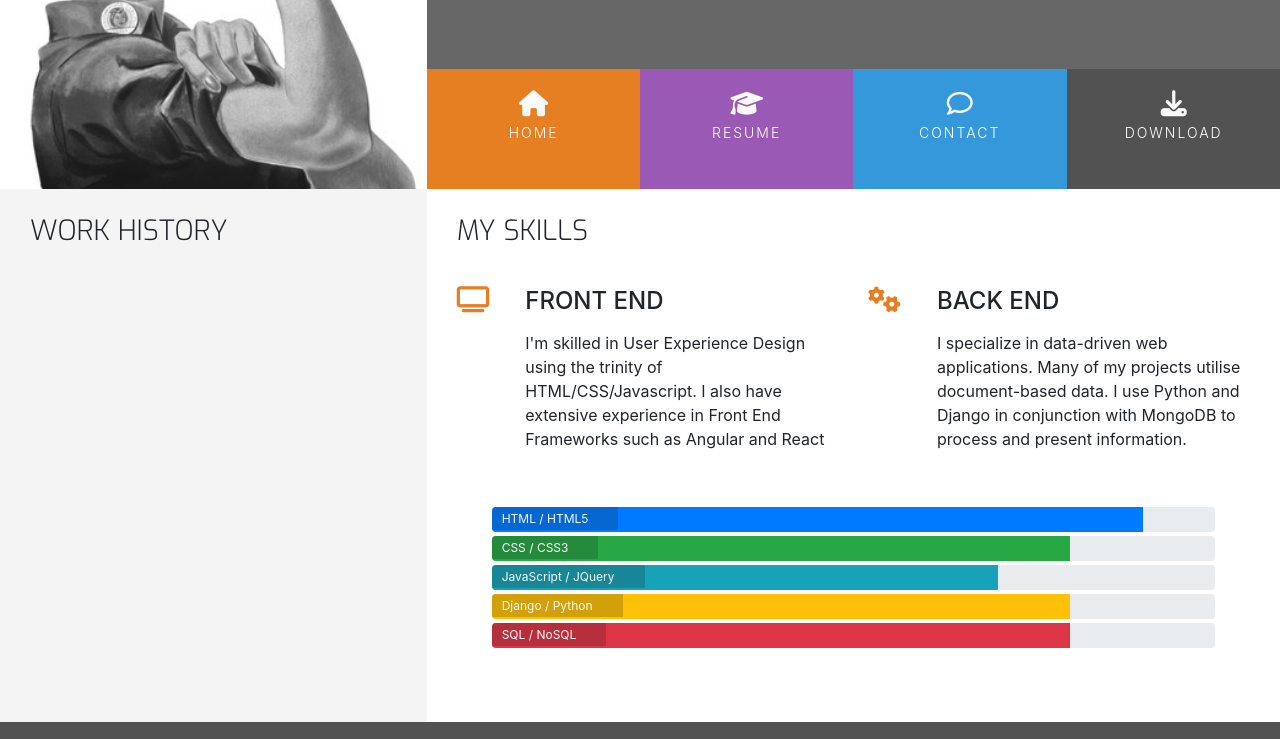
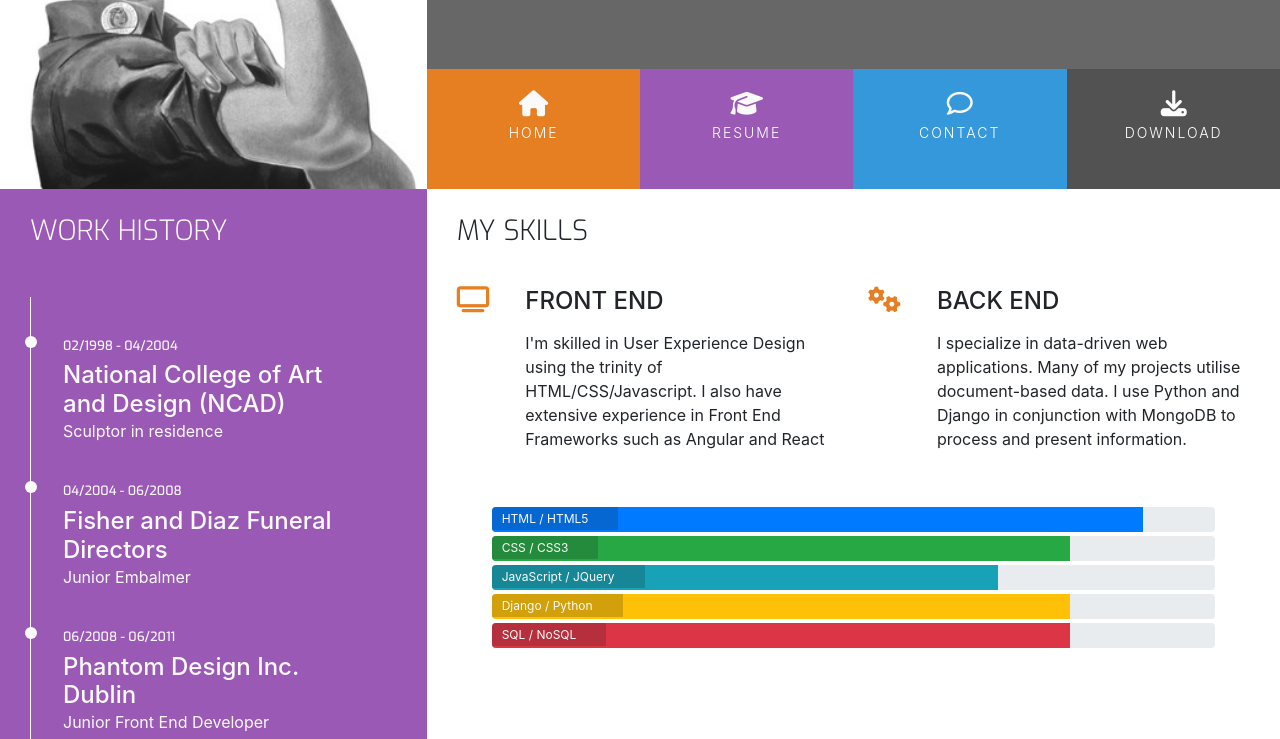
Before and after one commit to Seamse/resume, a plain HTML site: page resume.html in a window 1280 px wide. Shown: the part 180-919 px from the top of the page. Drawn offline with nearby package versions, Linux system fonts and the light colour scheme.

Commit message:
Add work history timeline

```diff
--- a/assets/css/style.css
+++ b/assets/css/style.css
@@ -28,6 +28,10 @@
 
 .ui-menu-color-download {
     background-color: #525252;
+}
+
+.bg-color-work-history {
+    background-color: #9b59b6;
 }
 
 /*--------------------------------------------Special paddings/Margins/Text */
@@ -63,6 +67,7 @@ h4 {
     float: none;
 }
 
+.history-heading,
 .section-heading {
     font-family: "Exo", sans-serif;
     font-weight: 300;
@@ -280,3 +285,51 @@ footer {
 .progress-section {
     margin: 40px 20px;
 }
+
+/*--------------------------------------------Work History */
+
+.history-heading {
+    color: #fafafa;
+    margin-bottom: 50px;
+}
+
+.timeline-item {
+    padding: 4em 2em 0 2em;
+    position: relative;
+    color: #fafafa;
+    border-left: 1px solid;
+}
+
+.timeline-item p {
+    padding: 0;
+    margin: 0;
+}
+
+.timeline-item:before {
+    content: attr(data-dates);
+    position: absolute;
+    left: 2.5em;
+    top: 3em;
+    display: block;
+    font-family: "Exo", sans-serif;
+    font-weight: 500;
+    font-size: 0.8em;
+    padding: 0;
+    margin: 0;
+}
+
+.timeline-item:after {
+    width: 12px;
+    height: 12px;
+    display: block;
+    top: 2.4em;
+    position: absolute;
+    left: -6px;
+    border-radius: 12px;
+    content: '';
+    background-color: #fafafa;
+}
+
+.history-items {
+    margin-bottom: 30px;
+}
--- a/resume.html
+++ b/resume.html
@@ -63,10 +63,28 @@
     </header>
     <section class="container-fluid">
         <div class="row">
-            <div class="col-md-4 bg-color-personal-info section-column">
+            <div class="col-md-4 bg-color-work-history section-column">
                 <div class="row">
                     <div class="col-12">
-                        <h3 class="section-heading uppercase">Work History</h3>
+                        <h3 class="history-heading uppercase">Work History</h3>
+                    </div>
+                </div>
+                <div class="history-items">
+                    <div class="timeline-item" data-dates="02/1998 - 04/2004">
+                        <h4>National College of Art and Design (NCAD)</h4>
+                        <p>Sculptor in residence</p>
+                    </div>
+                    <div class="timeline-item" data-dates="04/2004 - 06/2008">
+                        <h4>Fisher and Diaz Funeral Directors</h4>
+                        <p>Junior Embalmer</p>
+                    </div>
+                    <div class="timeline-item" data-dates="06/2008 - 06/2011">
+                        <h4>Phantom Design Inc. Dublin</h4>
+                        <p>Junior Front End Developer</p>
+                    </div>
+                    <div class="timeline-item" data-dates="06/2011 - Present">
+                        <h4>Hooli Inc. Silicon Valley</h4>
+                        <p>Full Stack Web Developer</p>
                     </div>
                 </div>
             </div>
```
